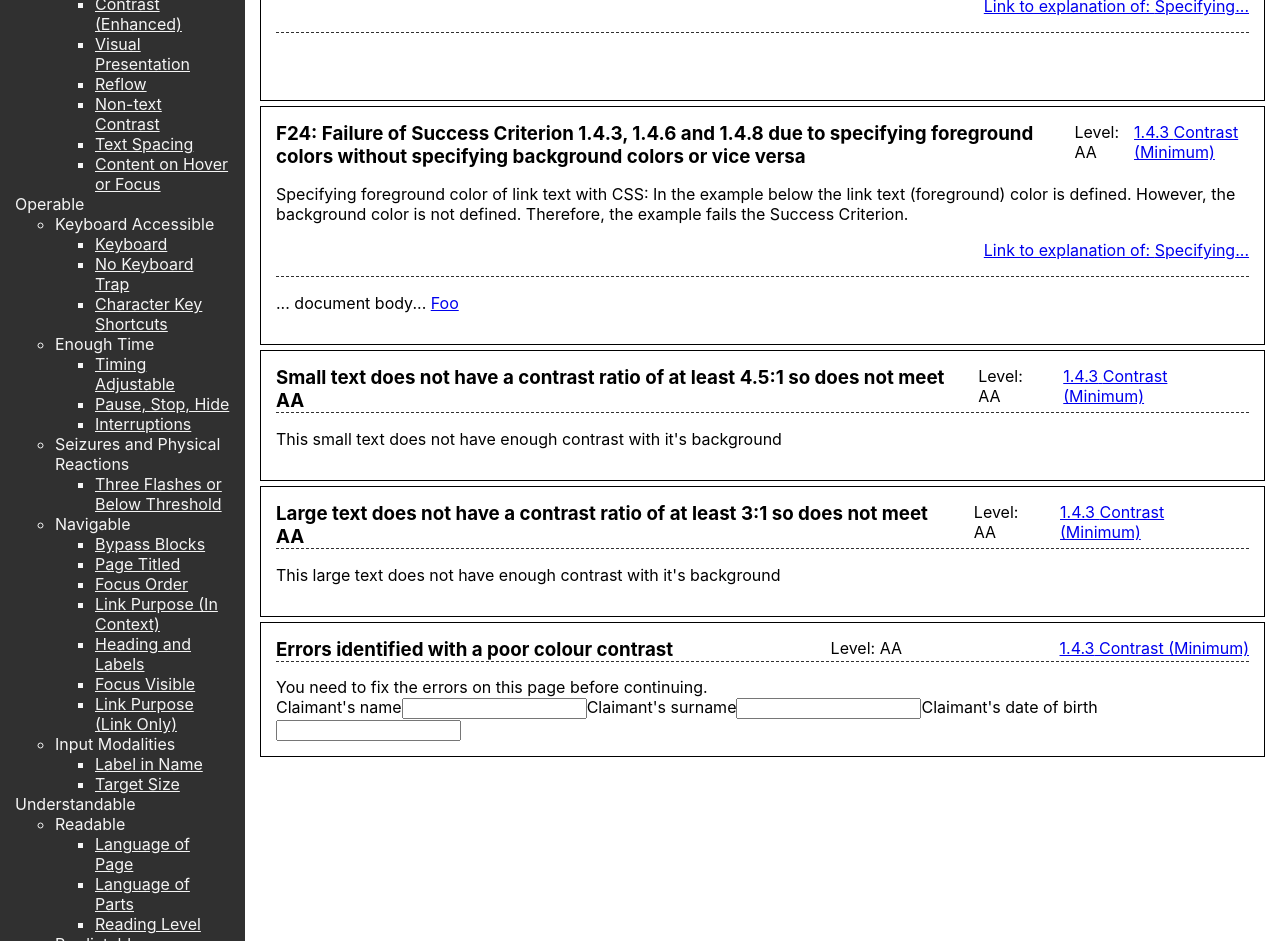
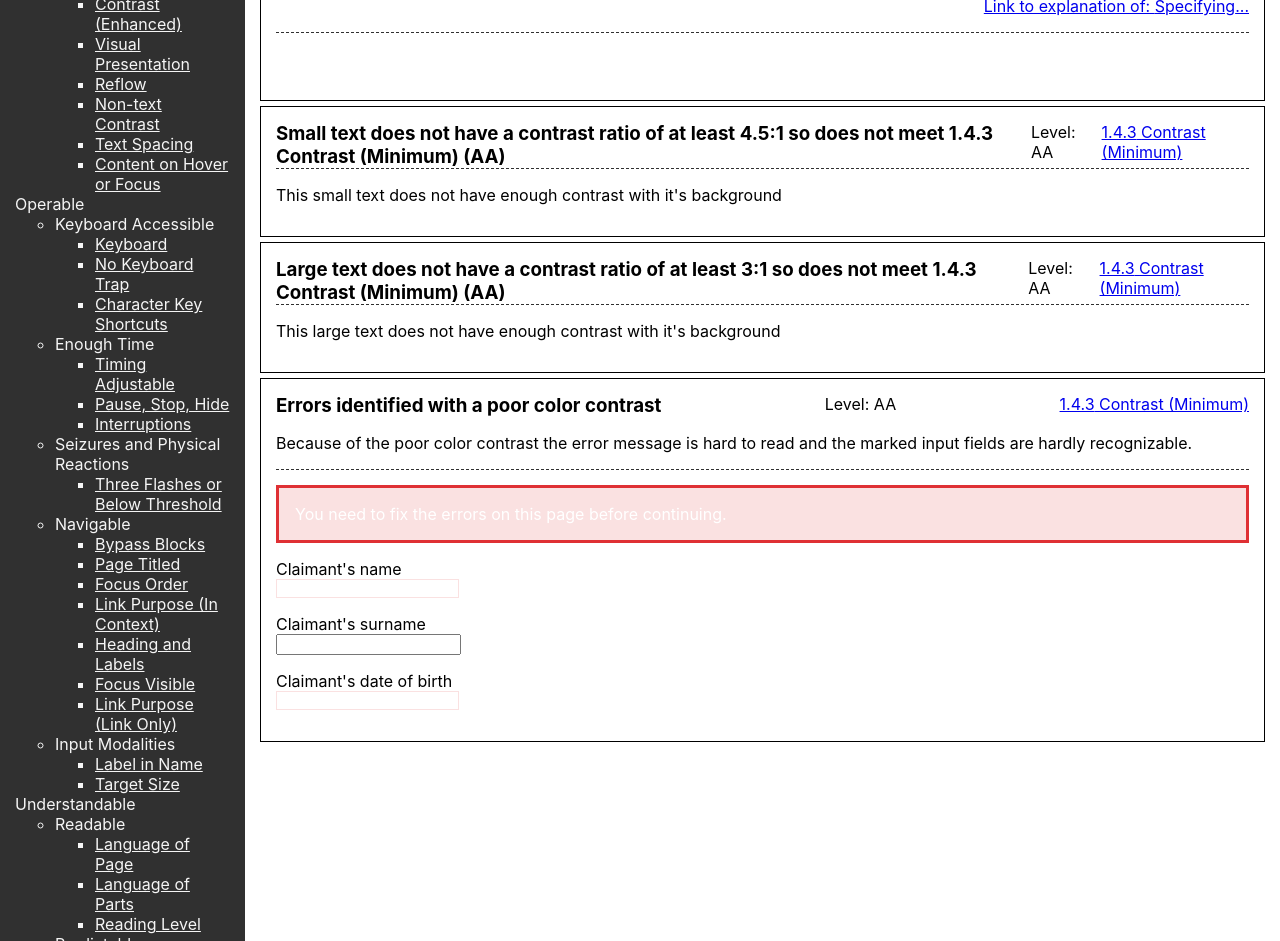
Before and after one commit to hannes-schwarzer/a11y-test-system-improving, a React (Create React App) app: page /wcag/contrast-minimum in a window 1280 px wide. Shown: the part 560-1501 px from the top of the page. Built offline with nearby package versions, Linux system fonts and the light colour scheme.

Commit message:
content control ContrastMinimum.tsx

```diff
--- a/src/routes/WcagTestCases/1_Perceivable/1.4_Distinguishable/ContrastEnhanced.css
+++ b/src/routes/WcagTestCases/1_Perceivable/1.4_Distinguishable/ContrastEnhanced.css
@@ -1,8 +1,8 @@
-.whiteBackground {
+.contrast-enhanced__whiteBackground {
     background: white;
 }
 
-.whiteForeground {
+.contrast-enhanced__whiteForeground {
     color: white;
 }
 
@@ -11,11 +11,11 @@ p a:link { color: red }
 p a:visited { color: maroon }
 p a:active { color: fuchsia }
 */
-.low-contrast-small-aaa {
+.contrast-enhanced__low-contrast-small-aaa {
     font-size: 12px;
     color: #9499a1;
 }
-.low-contrast-large-aaa {
+.contrast-enhanced__low-contrast-large-aaa {
     font-size: 20px;
     color: #878c8c;
 }
--- a/src/routes/WcagTestCases/1_Perceivable/1.4_Distinguishable/ContrastMinimum.css
+++ b/src/routes/WcagTestCases/1_Perceivable/1.4_Distinguishable/ContrastMinimum.css
@@ -6,13 +6,6 @@
     color: white;
 }
 
-/*
-p a:link { color: red }
-p a:visited { color: maroon }
-p a:active { color: fuchsia }
-
-
- */
 .contrast-minimum__low-contrast-small-aa {
     font-size: 12px;
     color: #757980;
@@ -29,19 +22,17 @@ p a:active { color: fuchsia }
     background: #fae1e1;
 }
 
+/*Errors identified with a poor colour contrast*/
 .contrast-minimum__errors-badly-identified label {
     display: block;
     margin: 1em 0 1em 0;
 }
-
 .contrast-minimum__errors-badly-identified label input {
     display: block;
 }
-
-.contrast-minimum__error-poor-contrast .contrast-minimum__validation-summary {
-    color: #fff;
+.contrast-minimum__validation-summary {
+    color: #ffffff;
 }
-
-.contrast-minimum__error-poor-contrast .has-errors {
+.contrast-minimum__has-errors {
     border: 1px solid #fae1e1;
 }
--- a/src/routes/WcagTestCases/1_Perceivable/1.4_Distinguishable/ContrastMinimum.tsx
+++ b/src/routes/WcagTestCases/1_Perceivable/1.4_Distinguishable/ContrastMinimum.tsx
@@ -9,8 +9,8 @@ interface Props {
 
 export const ContrastMinimum = (props: Props) => {
   const badlyPoor = classNames(
-    "errors-badly-identified",
-    "error-poor-contrast"
+    "contrast-minimum__errors-badly-identified",
+    "contrast-minimum__error-poor-contrast"
   );
 
   return (
@@ -36,8 +36,11 @@ export const ContrastMinimum = (props: Props) => {
           }
           level={Level.AA}
         >
-          <p className={"whiteBackground"}>My background is white.</p>
+          <p className={"contrast-minimum__whiteBackground"}>
+            My background is white.
+          </p>
         </TestCase>
+
         <TestCase
           title={
             "F24: Failure of Success Criterion 1.4.3, 1.4.6 and 1.4.8 due to specifying foreground colors without " +
@@ -58,37 +61,14 @@ export const ContrastMinimum = (props: Props) => {
           }
           level={Level.AA}
         >
-          <p className={"whiteForeground"}>My foreground is white.</p>
-        </TestCase>
-
-        <TestCase
-          title={
-            "F24: Failure of Success Criterion 1.4.3, 1.4.6 and 1.4.8 due to specifying foreground colors without " +
-            "specifying background colors or vice versa"
-          }
-          successCriterionInWords={"Contrast (Minimum)"}
-          linkToSuccessCriterion={
-            "https://www.w3.org/WAI/WCAG21/quickref/#contrast-minimum"
-          }
-          successCriterionNumber={"1.4.3"}
-          level={Level.AA}
-          linkToExplanation={
-            "https://www.w3.org/WAI/WCAG21/Techniques/failures/F24.html"
-          }
-          explanation={
-            "Specifying foreground color of link text with CSS: In the example below the link text (foreground) color is " +
-            "defined. However, the background color is not defined. Therefore, the example fails the " +
-            "Success Criterion."
-          }
-        >
-          <p>
-            ... document body... <a href="foo.htm">Foo</a>
+          <p className={"contrast-minimum__whiteForeground"}>
+            My foreground is white.
           </p>
         </TestCase>
 
         <TestCase
           title={
-            "Small text does not have a contrast ratio of at least 4.5:1 so does not meet AA"
+            "Small text does not have a contrast ratio of at least 4.5:1 so does not meet 1.4.3 Contrast (Minimum) (AA)"
           }
           successCriterionInWords={"Contrast (Minimum)"}
           successCriterionNumber={"1.4.3"}
@@ -104,7 +84,7 @@ export const ContrastMinimum = (props: Props) => {
 
         <TestCase
           title={
-            "Large text does not have a contrast ratio of at least 3:1 so does not meet AA"
+            "Large text does not have a contrast ratio of at least 3:1 so does not meet 1.4.3 Contrast (Minimum) (AA)"
           }
           successCriterionInWords={"Contrast (Minimum)"}
           successCriterionNumber={"1.4.3"}
@@ -119,22 +99,32 @@ export const ContrastMinimum = (props: Props) => {
         </TestCase>
 
         <TestCase
-          title={"Errors identified with a poor colour contrast"}
+          title={"Errors identified with a poor color contrast"}
           successCriterionInWords={"Contrast (Minimum)"}
           level={Level.AA}
           successCriterionNumber={"1.4.3"}
           linkToSuccessCriterion={
             "https://www.w3.org/WAI/WCAG21/quickref/#contrast-minimum"
           }
+          explanation={
+            "Because of the poor color contrast the error message is hard to read and the marked input fields are hardly recognizable."
+          }
         >
           {/*"errors-badly-identified","error-poor-contrast"*/}
           <form className={badlyPoor}>
-            <div className={"validation-summary"} role={"alert"}>
+            <div
+              className={"contrast-minimum__validation-summary"}
+              role={"alert"}
+            >
               You need to fix the errors on this page before continuing.
             </div>
             <label>
               Claimant's name
-              <input className={"has-errors"} name={"name"} type={"text"} />
+              <input
+                className={"contrast-minimum__has-errors"}
+                name={"name"}
+                type={"text"}
+              />
             </label>
             <label>
               Claimant's surname
@@ -143,7 +133,7 @@ export const ContrastMinimum = (props: Props) => {
             <label>
               Claimant's date of birth
               <input
-                className={"has-errors"}
+                className={"contrast-minimum__has-errors"}
                 name={"date-of-birth"}
                 type={"text"}
               />
```
